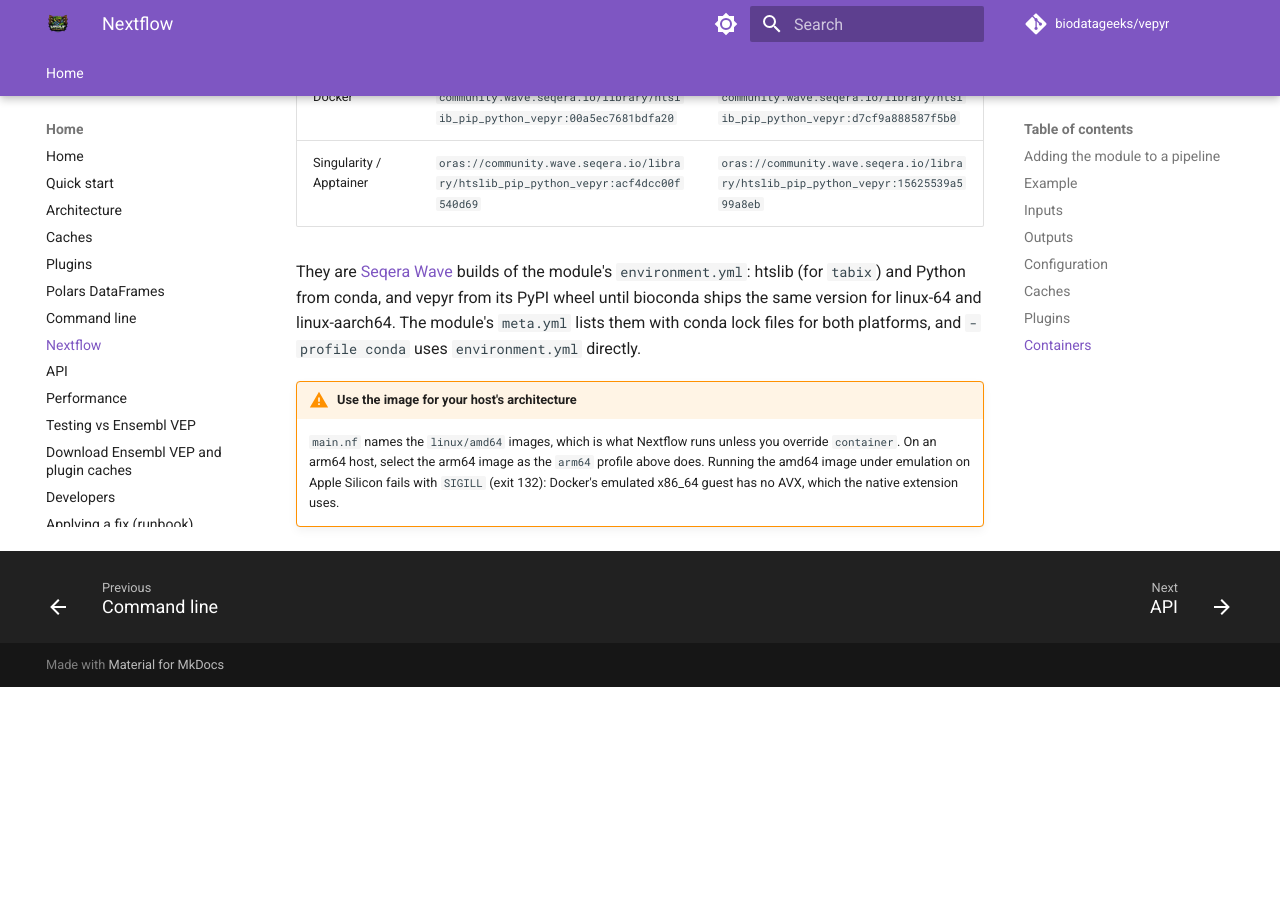
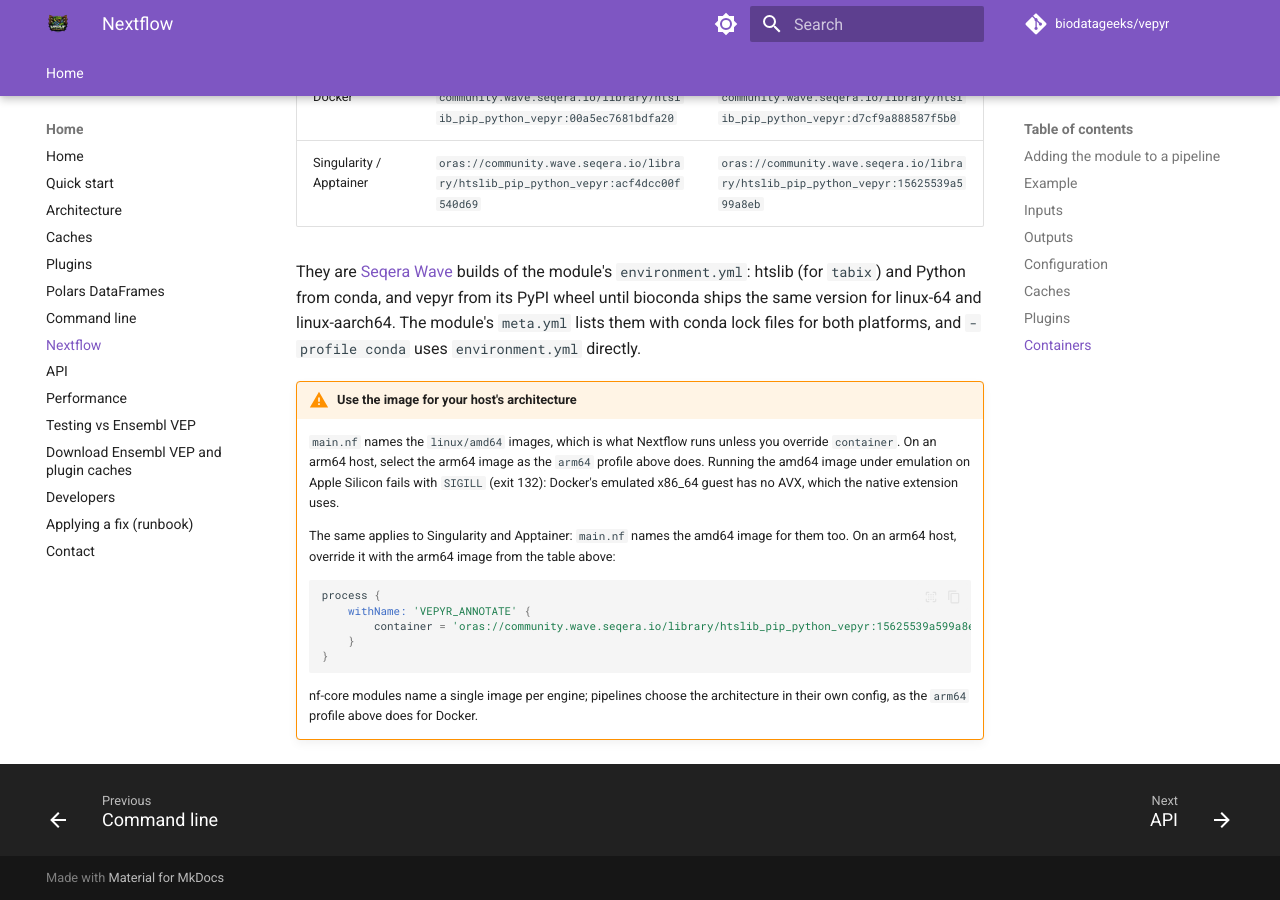
Before and after one commit to biodatageeks/vepyr, an MkDocs documentation site: the page built from docs/nextflow.md, in a window 1280 px wide and 900 px high, scrolled down 4604 px. Built offline with MkDocs 1.6.1 and Material for MkDocs 9.7.7, drawn with Linux system fonts in a browser that asks for light colours; comment, search, counter and statistics services are not loaded; before the commit the page ends 5291 px from its top, so only the background shows below that.

Commit message:
fix: fail empty e2e contigs; document ARM Singularity override
- e2e-testing/nextflow: SLICE_CONTIG fails when a contig has no records
  (a --chroms typo or a contig absent from the input), and COMPARE_MD5 only
  reports MATCH with at least one record. Before, two empty bodies matched and
  the parity gate passed without testing anything (Codex review). Verified:
  --chroms chr23 stops with "no records for chr23" (exit 1); chr22 still MATCH.
- docs/nextflow.md: on arm64 Singularity/Apptainer, main.nf's amd64 image must
  be overridden too; give the arm64 oras image override. nf-core modules name
  one image per engine and leave the architecture to pipeline config (Codex).

Co-Authored-By: Claude Opus 5 (1M context) <noreply@anthropic.com>
Claude-Session: https://claude.ai/code/session_01JKg8s8NKnvTk8nymNNg5y1

````diff
--- a/docs/nextflow.md
+++ b/docs/nextflow.md
@@ -203,3 +203,18 @@ platforms, and `-profile conda` uses `environment.yml` directly.
     `arm64` profile above does. Running the amd64 image under emulation on Apple
     Silicon fails with `SIGILL` (exit 132): Docker's emulated x86_64 guest has no
     AVX, which the native extension uses.
+
+    The same applies to Singularity and Apptainer: `main.nf` names the amd64
+    image for them too. On an arm64 host, override it with the arm64 image from
+    the table above:
+
+    ```groovy
+    process {
+        withName: 'VEPYR_ANNOTATE' {
+            container = 'oras://community.wave.seqera.io/library/htslib_pip_python_vepyr:15625539a599a8eb'
+        }
+    }
+    ```
+
+    nf-core modules name a single image per engine; pipelines choose the
+    architecture in their own config, as the `arm64` profile above does for Docker.
````
Also changed, not shown: 1 other file.
